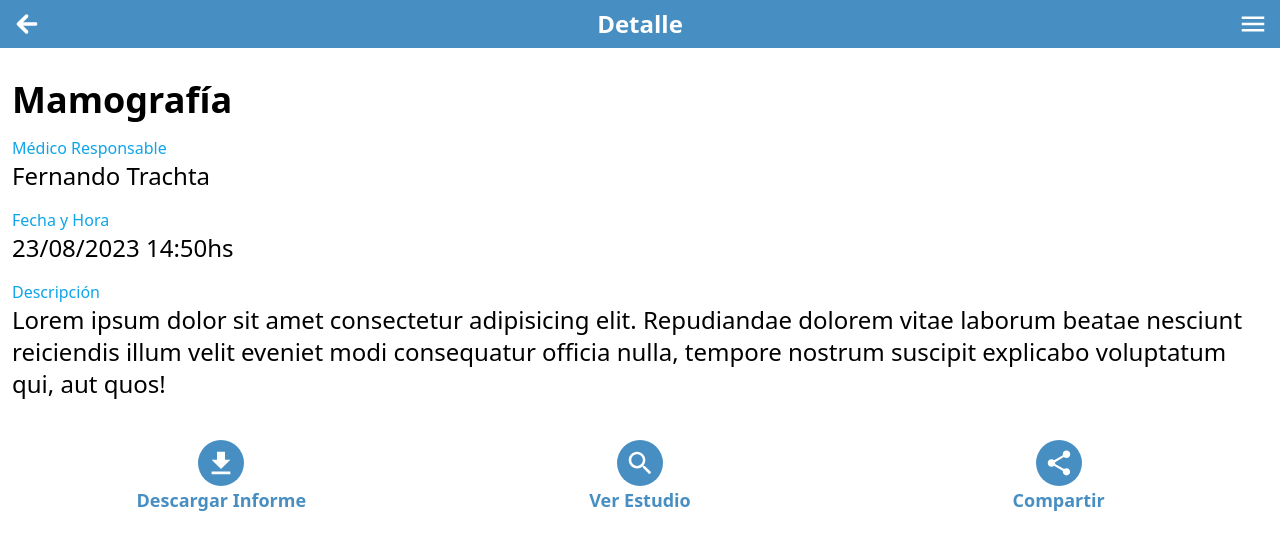
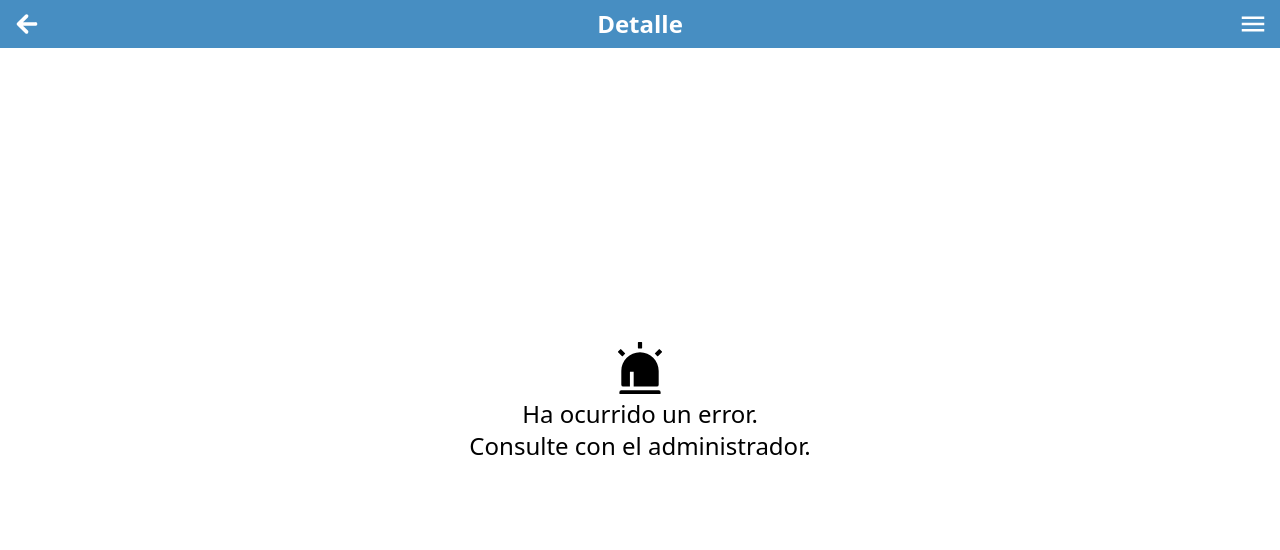
Before and after one commit to cemenurnk/portal-cmnrnk, a React (Vite) app: page /estudio/00323652-4c01-11ee-a5d3-0050568c9146 in a window 1280 px wide. Shown: the top 550 px of the page. Built offline with nearby package versions, Linux system fonts and the light colour scheme.

Commit message:
Mensaje de error y prueba de peticiones http en producción 21-09-2023

```diff
--- /dev/null
+++ b/src/components/ErrorMessage.jsx
@@ -0,0 +1,14 @@
+import React from 'react'
+import { AiFillAlert } from "react-icons/ai"
+
+const ErrorMessage = () => {
+  return (
+    <div className='flex flex-col'>
+      <AiFillAlert className='self-center text-6xl'/>
+      <p className='text-2xl text-center'>Ha ocurrido un error. </p>
+      <p className='text-2xl text-center'>Consulte con el administrador.</p>
+    </div>
+  )
+}
+
+export default ErrorMessage
--- a/src/pages/Studies.jsx
+++ b/src/pages/Studies.jsx
@@ -9,12 +9,13 @@ import { formatDate } from "../helpers/date"
 import Loader from "../components/Loader"
 
 import http from "../helpers/http"
+import ErrorMessage from "../components/ErrorMessage"
 
 const templatePatient = {
   sysmedi02_uuid: "00323652-4c01-11ee-a5d3-0050568c9146",
-  syspers01_nombre: "Iván",
-  syspers01_apellido: "Vazquez",
-  syspers01_dni: "44558441"
+  syspers01_nombre: "Jane",
+  syspers01_apellido: "Doe",
+  syspers01_dni: "30336001 "
 }
 
 const templateModalities = [
@@ -72,6 +73,7 @@ const Studies = () => {
   const [filteredStudies, setFilteredStudies] = useState([])
 
   const [loading, setLoading] = useState(true);
+  const [error, setError]     = useState(false);
 
   const handleClickFilters = () => setShowDropdown(prev => !prev)
 
@@ -157,36 +159,48 @@ const Studies = () => {
     setFilteredStudies(filteredStudiesLocal)
   }
 
+  const getStudies = async () => {
+    try{
+      const responseStudies = await http.get('/sys_medi_10/get_estudios.php?sysmedi02_uuid=1')
+
+      console.log("respuesta => ", responseStudies)
+
+      if(responseStudies.status === "error"){
+        setError(true)
+        return
+      }
+
+      setFilteredStudies(responseStudies.studies)
+    }catch(error){
+      console.log(error)
+    }
+  }
+
+  const getModalities = async () => {
+    try{
+
+      const responseModalities = await http.get('/sys_medi_09/get_modalidades.php')
+
+      if(responseModalities.status === "error"){
+
+        return
+      }
+
+      setModalities(responseModalities.modalities)
+
+    }catch(error){
+      console.log(error)
+    }
+  }
+
   useEffect(()=>{
     //fetching
 
-    // const responseStudies = await http.get('/sys_medi_10/get_estudios.php')
+    getStudies()
+    //getModalities()
 
-    // if(responseStudies.status === "error"){
+    setLoading(false)
 
-    //   return
-    // }
-
-    // setFilteredStudies(responseStudies.studies)
-
-    // const responseModalities = await http.get('/sys_medi_09/get_modalidades.php')
-
-    // if(responseModalities.status === "error"){
-
-    //   return
-    // }
-
-
-    //setLoading(false)
-
-
-    setTimeout(()=>{
-      setLoading(false)
-      setModalities(templateModalities)
-      setStudies(templateStudies)
-      setFilteredStudies(templateStudies)
-      setPatient(templatePatient)
-    }, 500)
   }, [])
 
   useEffect(()=>{
@@ -209,6 +223,20 @@ const Studies = () => {
             </div>
           </div>
         }
+        {error && (
+          <div className="flex flex-col justify-center items-center mt-20">
+            <ErrorMessage />
+          </div>
+        )}
+        {loading && (
+            <div className="flex flex-col justify-center items-center mt-20">
+              <Loader color="dark" size={50}/>
+            </div>
+          )
+        }
+        {
+          !loading && filteredStudies.length > 0 && (
+            <>
               <div className="flex justify-between items-center mb-2">
                 <div className="flex flex-col md:flex-row">
                   <p className="text-xl font-bold">{filtersText}</p>
@@ -248,25 +276,18 @@ const Studies = () => {
                   </div>
                 </div>
               </Dropdown>
-        {
-          loading && (
-            <div className="flex flex-col justify-center items-center mt-20">
-              <Loader color="dark" size={50}/>
+              <div className="grid grid-cols-1 md:grid-cols-3 gap-4">
+                {filteredStudies.map((study, index) => <StudyCard key={index} {...study} />)}
               </div>
+            </>
           )
         }
         {
-          !loading && filteredStudies.length > 0 && (
-            <div className="grid grid-cols-1 md:grid-cols-3 gap-4">
-              {filteredStudies.map((study, index) => <StudyCard key={index} {...study} />)}
-            </div>
-          )
-        }
-        {
-          !loading && filteredStudies.length < 1 && (
+          !loading && !error && filteredStudies.length < 1 && (
             <div className="flex flex-col justify-center items-center mt-20">
               <IoIosSearch className="text-7xl font-bold"/>
-              <p className="text-lg font-bold">No se encontraron estudios</p>
+              <p className="text-lg font-bold">No se encontraron estudios.</p>
+              <p className="text-lg font-bold">Consulte con el administrador.</p>
             </div>
           )
         }
--- a/src/pages/StudyDetail.jsx
+++ b/src/pages/StudyDetail.jsx
@@ -1,8 +1,9 @@
-import React from 'react'
+import { useState, useEffect } from 'react'
 import { IoMdDownload, IoMdSearch, IoMdShare } from "react-icons/io";
 import Navbar from "../components/Navbar"
-import { Link } from 'react-router-dom';
 import { formatDateTime } from '../helpers/date';
+import Loader from '../components/Loader';
+import ErrorMessage from '../components/ErrorMessage';
 
 const ExternalLinkButton = ({children, text, href}) => {
   return(
@@ -19,7 +20,7 @@ const ExternalLinkButton = ({children, text, href}) => {
   )
 }
 
-const props = {
+const studyObj = {
   sysmedi10_uuid: "00323652-4c01-11ee-a5d3-0050568c9146",
   sysmedi09_descripcion: "Mamografía",
   sysmedi09_codigo: "MG",
@@ -28,39 +29,66 @@ const props = {
   sysmedi14_study_date: "2023-08-23 14:50:22",
   sysmedi14_instances: "4",
   sysmedi10_medico_responsable: "Fernando Trachta",
+  sysmedi10_medico_derivante: "Gabriela Albornoz",
+  sysmedi07_descripcion: "Mamógrafo GE",
   sysmedi14_ui: "1.2.840.113619.2.401.148692532694329114042299683197554365165"
 }
 
 const StudyDetail = () => {
+
+  const [study, setStudy]     = useState(null)
+  const [loading, setLoading] = useState(false)
+  const [error, setError]     = useState(true)
+
   return (
     <>
       <Navbar title="Detalle" color="cemenurnk-primary" backButtonPath="/estudios"/>
-      <div className='container mx-auto pt-20 px-3'>
+        <div className='container mx-auto px-3'>
+          {loading &&
+            <div className='flex justify-center min-h-screen'>
+              <Loader color='black' size={50}/>
+            </div>
+          }
+          {error &&
+            <div className='flex justify-center items-center min-h-screen'>
+              <ErrorMessage />
+            </div>
+          }
+          {study &&
+            <div className='pt-20'>
               <div className='flex flex-col gap-4'>
-          <p className='text-4xl font-bold'>{props.sysmedi09_descripcion}</p>
+                <p className='text-4xl font-bold'>{study.sysmedi09_descripcion}</p>
+                <div>
+                  <p className='text-base text-sky-500 mb-0'>Fecha y Hora</p>
+                  <p className='text-2xl'>{formatDateTime(study.sysmedi14_study_date)}</p>
+                </div>
+                <div>
+                  <p className='text-base text-sky-500 mb-0'>Máquina Empleada</p>
+                  <p className='text-2xl'>{study.sysmedi07_descripcion}</p>
+                </div>
                 <div>
                   <p className='text-base text-sky-500 mb-0'>Médico Responsable</p>
-            <p className='text-2xl'>{props.sysmedi10_medico_responsable}</p>
+                  <p className='text-2xl'>{study.sysmedi10_medico_responsable}</p>
                 </div>
                 <div>
-            <p className='text-base text-sky-500 mb-0'>Fecha y Hora</p>
-            <p className='text-2xl'>{formatDateTime(props.sysmedi14_study_date)}</p>
+                  <p className='text-base text-sky-500 mb-0'>Médico Derivante</p>
+                  <p className='text-2xl'>{study.sysmedi10_medico_derivante}</p>
                 </div>
                 <div>
                   <p className='text-base text-sky-500 mb-0'>Descripción</p>
-            <p className='text-2xl'>{props.sysmedi10_descripcion}</p>
+                  <p className='text-2xl'>{study.sysmedi10_descripcion}</p>
                 </div>
               </div>
               <div className='grid grid-cols-3 mt-10'>
                 <ExternalLinkButton
                   text="Descargar Informe"
-            href={"#"}
+                  href={`https://desasievert.cemenurnk.org.ar/modulos/sys_medi_10/php/ver_sys_medi_11_pdf.php?id=5&idMod=524`}
                 >
                   <IoMdDownload className='text-3xl text-white'/>
                 </ExternalLinkButton>
                 <ExternalLinkButton
                   text="Ver Estudio"
-            href={`https://portal.cemenurnk.org.ar/viewer?StudyInstanceUIDs=${props.sysmedi14_ui}`}
+                  href={`https://portal.cemenurnk.org.ar/viewer?StudyInstanceUIDs=${study.sysmedi14_ui}`}
                 >
                   <IoMdSearch className='text-3xl text-white'/>
                 </ExternalLinkButton>
@@ -69,6 +97,8 @@ const StudyDetail = () => {
                 </ExternalLinkButton>
               </div>
             </div>
+          }
+      </div>
     </>
   )
 }
```
Also changed, not shown: 1 other file (tests, documents, lock files or other folders). Lines whose indentation alone changed are shown as unchanged.
